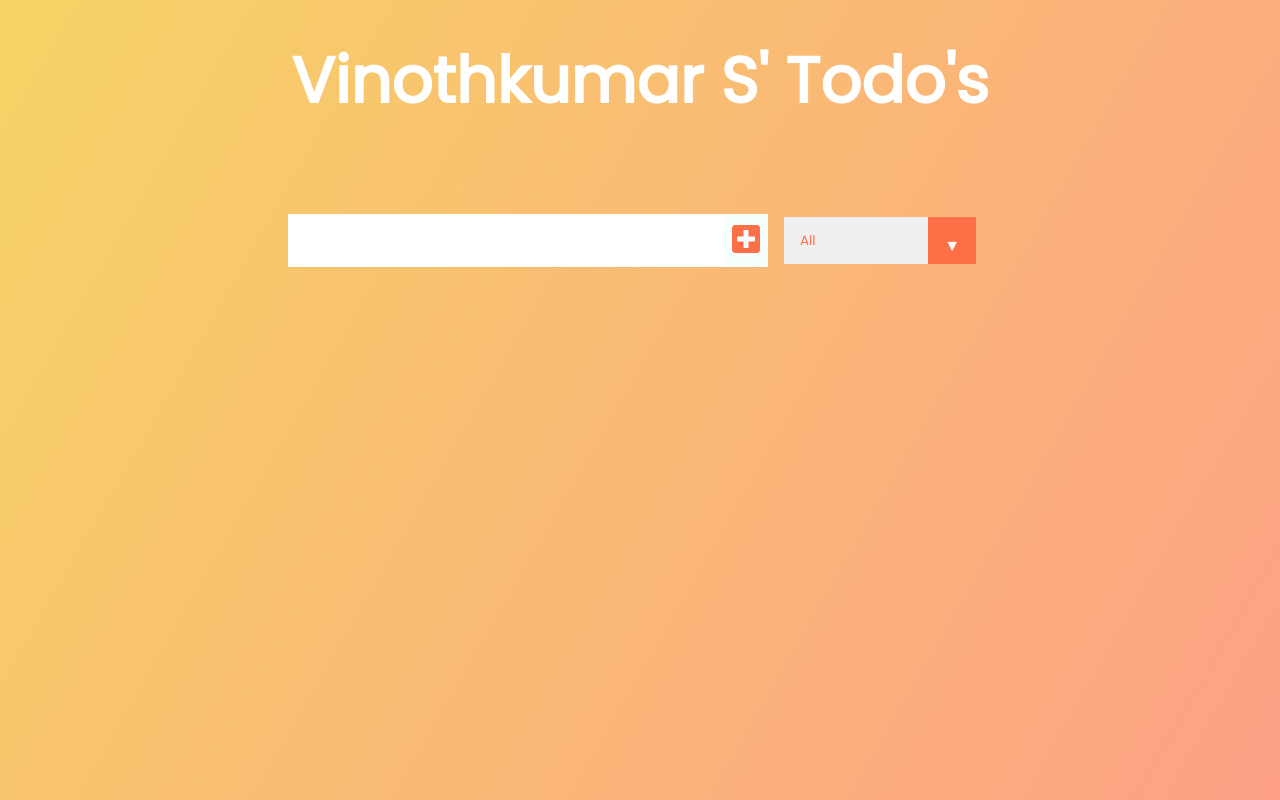
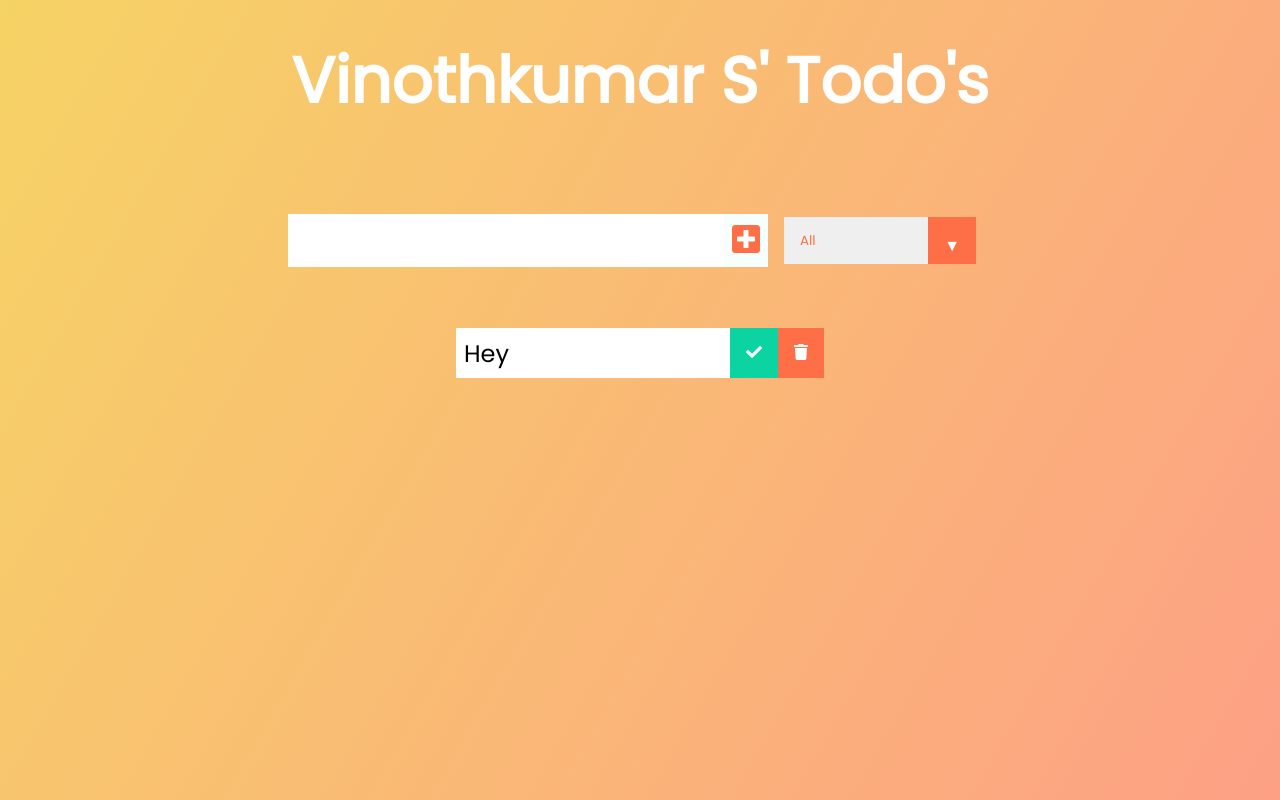
Before and after one commit to Vinoth6194/reacthookstodo, a React (Create React App) app: page / in a window 1280 px wide. Built offline with nearby package versions, Linux system fonts and the light colour scheme.

Commit message:
todo item styled

```diff
--- /dev/null
+++ b/src/components/Todo.js
@@ -0,0 +1,19 @@
+import React from "react";
+
+const Todo = () => {
+  return (
+    <div>
+      <div className="todo">
+        <li className="todo-item">Hey</li>
+        <button className="complete-btn">
+          <i className="fas fa-check"></i>
+        </button>
+        <button className="trash-btn">
+          <i className="fas fa-trash"></i>
+        </button>
+      </div>
+    </div>
+  );
+};
+
+export default Todo;
--- a/src/components/TodoList.js
+++ b/src/components/TodoList.js
@@ -1,9 +1,12 @@
 import React from "react";
+import Todo from "./Todo";
 
 const TodoList = () => {
   return (
     <div className="todo-container">
-      <ul className="todo-list"></ul>
+      <ul className="todo-list">
+        <Todo></Todo>
+      </ul>
     </div>
   );
 };
```
